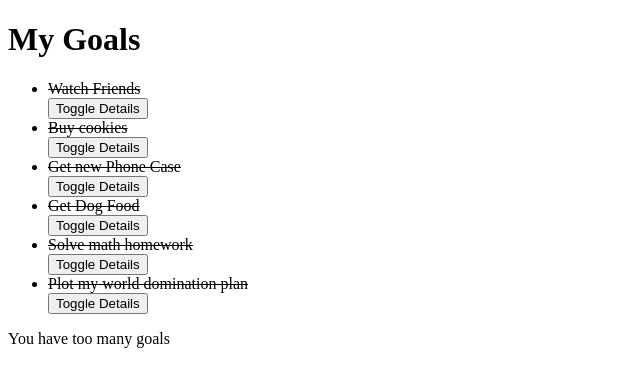
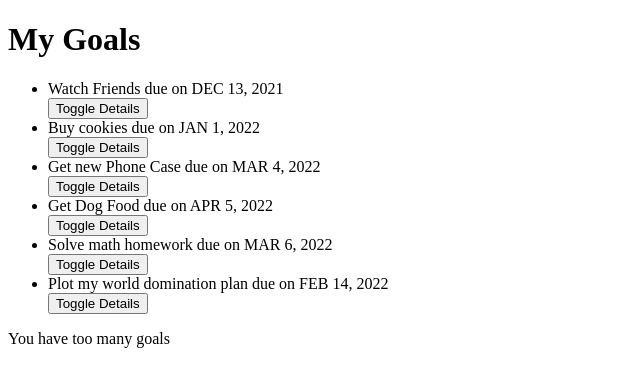
Before and after one commit to githaefrancis/Goals, an Angular app: page / in a window 1280 px wide. Shown: the top 386 px of the page, without its empty margins (0-640 px from the left). Built offline with nearby package versions, Linux system fonts and the light colour scheme.

Commit message:
add custom directive

```diff
--- a/src/app/goal.ts
+++ b/src/app/goal.ts
@@ -4,7 +4,7 @@ export class Goal {
     // description!:string;
 
     showDescription: boolean;
-    constructor(public id: number, public name: string, public description: string) {
+    constructor(public id: number, public name: string, public description: string,public completeDate:Date) {
         this.showDescription = false;
     }
 }
--- a/src/app/goal/goal.component.html
+++ b/src/app/goal/goal.component.html
@@ -3,7 +3,7 @@
     <!-- <p>My goal for today is <strong>{{goal}}</strong>.</p> -->
     <ul>
       <div *ngFor='let goal of goals;let i=index'>
-        <li appStrikethrough>{{goal.name}}</li>
+        <li appStrikethrough>{{goal.name}} due on {{goal.completeDate | date |uppercase}}</li>
         <button (click)='toggleDetails(i)'>Toggle Details</button>
         <app-goal-detail *ngIf='goal.showDescription' [goal]='goal' (isComplete)='completeGoal($event,i)'></app-goal-detail>
       </div>
--- a/src/app/goal/goal.component.ts
+++ b/src/app/goal/goal.component.ts
@@ -9,12 +9,12 @@ import {Goal } from '../goal'
 export class GoalComponent implements OnInit {
 
   goals:Goal[]=[
-    new Goal(1,'Watch Friends','Watch the famous Friends series'),
-    new Goal(2,'Buy cookies','Buy cookies for myself'),
-    new Goal(3,'Get new Phone Case','Buy my phone a cloth'),
-    new Goal(4,'Get Dog Food','Get my dog some food'),
-    new Goal(5,'Solve math homework','Do my math'),
-    new Goal(6,'Plot my world domination plan','Plan the world take over')
+    new Goal(1,'Watch Friends','Watch the famous Friends series',new Date(2021,11,13)),
+    new Goal(2,'Buy cookies','Buy cookies for myself',new Date(2022,0,1)),
+    new Goal(3,'Get new Phone Case','Buy my phone a cloth',new Date(2022,2,4)),
+    new Goal(4,'Get Dog Food','Get my dog some food',new Date(2022,3,5)),
+    new Goal(5,'Solve math homework','Do my math',new Date(2022,2,6)),
+    new Goal(6,'Plot my world domination plan','Plan the world take over',new Date(2022,1,14))
   ];
 
   toggleDetails(index:any){
--- a/src/app/strikethrough.directive.ts
+++ b/src/app/strikethrough.directive.ts
@@ -1,12 +1,22 @@
-import { Directive, ElementRef } from '@angular/core';
+import { Directive, ElementRef,HostListener } from '@angular/core';
 
 @Directive({
   selector: '[appStrikethrough]'
 })
 export class StrikethroughDirective {
 
-  constructor(private elem:ElementRef) {
-    this.elem.nativeElement.style.textDecoration='line-through';
-  }
+  constructor(private elem:ElementRef) { }
+    @HostListener("click") onClicks(){
+      this.textDeco("line-through")
+    }
+
+    @HostListener("dblclick") onDoubleCLicks(){
+      this.textDeco("None")
+    }
+    private textDeco(action:string){
+    this.elem.nativeElement.style.textDecoration=action;
+
+    }
+
 
 }
```
